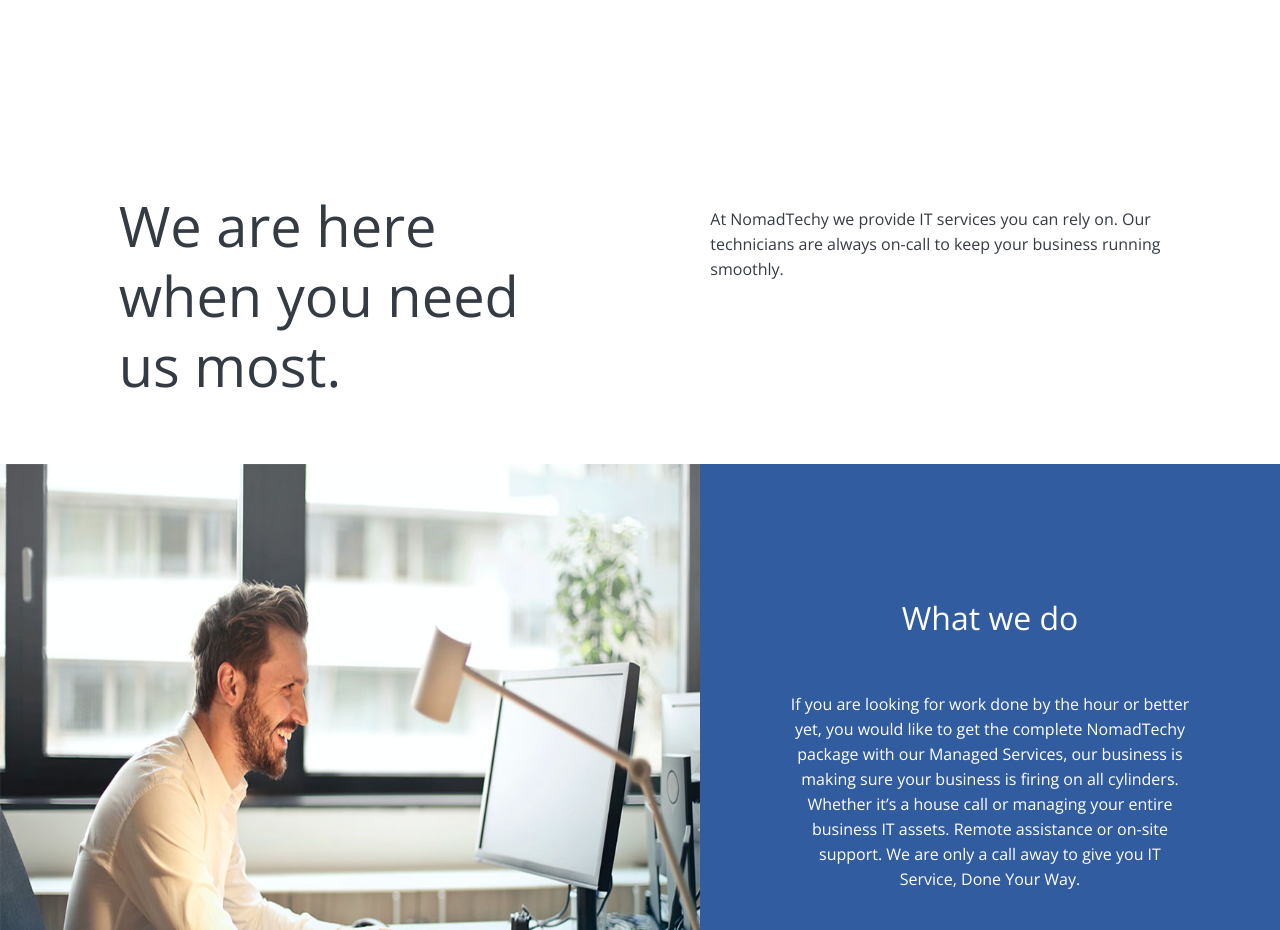
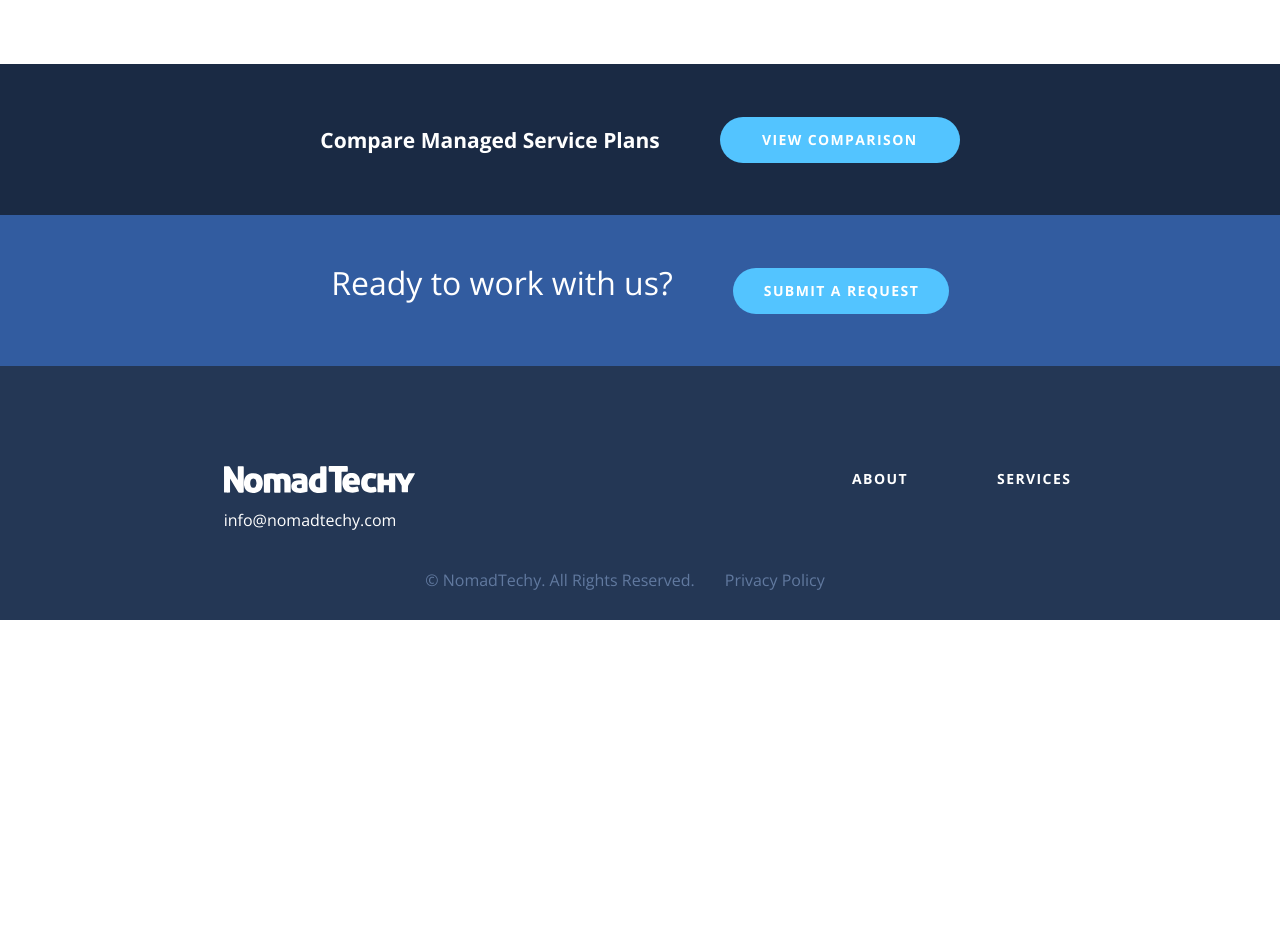
Before and after one commit to Maribelll/NomadTechy, a plain HTML site: page index.html in a window 1280 px wide. Shown: the part 1758-2688 px from the top of the page. After the commit the page ends 2378 px from the top, so only its background shows below. Drawn offline with nearby package versions, Linux system fonts and the light colour scheme.

Commit message:
add: block call to action1

```diff
--- a/assets/css/style.css
+++ b/assets/css/style.css
@@ -213,14 +213,14 @@
   top: 167px;
   right: 73px;
 }
-.about {
+/* .about {
   display: flex;
   flex-direction: row;
   justify-content: space-evenly;
   align-items: center;
   flex-wrap: nowrap;
   height: 400px;
-}
+} */
 .pos {
   position: relative;
   max-width: 1150px;
@@ -320,7 +320,15 @@
   text-align: center;
   margin-bottom: 30px;
 }
-
+#call_to_action1 {
+  font-family: Open Sans;
+  font-size: 21px;
+  font-weight: 600;
+  line-height: 32px;
+  letter-spacing: 0em;
+  text-align: left;
+  margin-bottom: 0;
+}
 .icon {
   height: 85px;
   width: 41px;
@@ -752,9 +760,9 @@
     width: 100%;
   }
 
-  .about {
+  /* .about {
     width: 100%;
-  }
+  } */
 
   .menu_main {
     width: 100%;
@@ -1031,7 +1039,7 @@
     align-items: center;
   }
 
-  .about {
+  /* .about {
     padding: 33px 20px;
     height: 600px;
   }
@@ -1043,7 +1051,7 @@
 
   .about_text {
     padding: 0 0 33px 0;
-  }
+  } */
 
   .service_foto img {
     width: 100%;
@@ -1215,7 +1223,7 @@
     line-height: 40px;
   }
 
-  .we_are_here {
+  /* .we_are_here {
     padding-right: 50px;
     width: auto;
   }
@@ -1232,7 +1240,7 @@
 
   .about_text p {
     font-size: 18px;
-  }
+  } */
 
   .service_text {
     align-items: flex-start;
@@ -1386,14 +1394,14 @@
     margin-right: 15px;
   }
 
-  .about p {
+  /* .about p {
     padding-left: 5px;
   }
 
   .about {
     margin: 0px;
     height: 450px;
-  }
+  } */
 }
 
 @media all and (max-width: 375px) {
--- a/index.html
+++ b/index.html
@@ -549,7 +549,7 @@
     </div>
     <!-- service adapt end -->
 
-    <div class="about">
+    <!-- <div class="about">
       <div class="we_are_here">
         <p><a name="about"></a>We are here when you need us most.</p>
       </div>
@@ -559,9 +559,9 @@
           are always on-call to keep your business running smoothly.
         </p>
       </div>
-    </div>
+    </div> -->
 
-    <a name="service1"></a>
+    <!-- <a name="service1"></a>
     <div class="service">
       <div class="service_foto">
         <img src="assets/img/services.jpg" />
@@ -585,6 +585,18 @@
           value="SUBMIT A REQUEST"
         />
       </div>
+    </div> -->
+    <div class="call_to_action" style="background: #1a2a44">
+      <p id="call_to_action1">Compare Managed Service Plans</p>
+      <input
+        style="width: 240px"
+        type="button"
+        id="blu_button"
+        class="btn btn-primary"
+        data-toggle="modal"
+        data-target="#exampleModalLong"
+        value="VIEW COMPARISON"
+      />
     </div>
     <div class="call_to_action">
       <p>Ready to work with us?</p>
```
